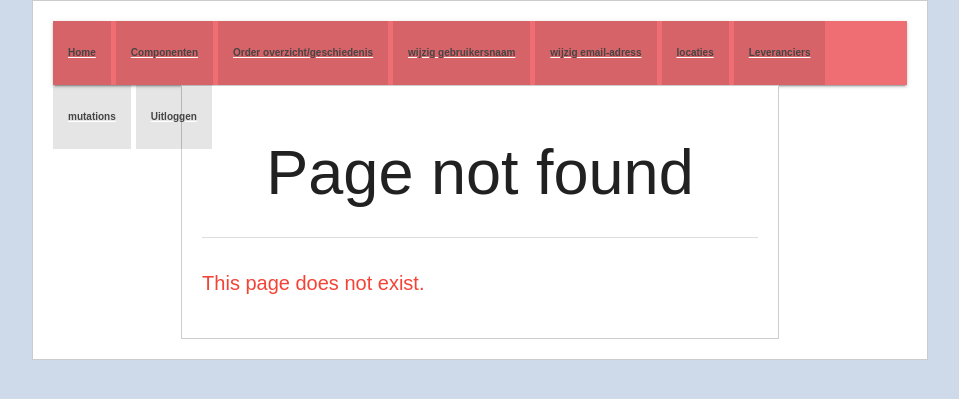
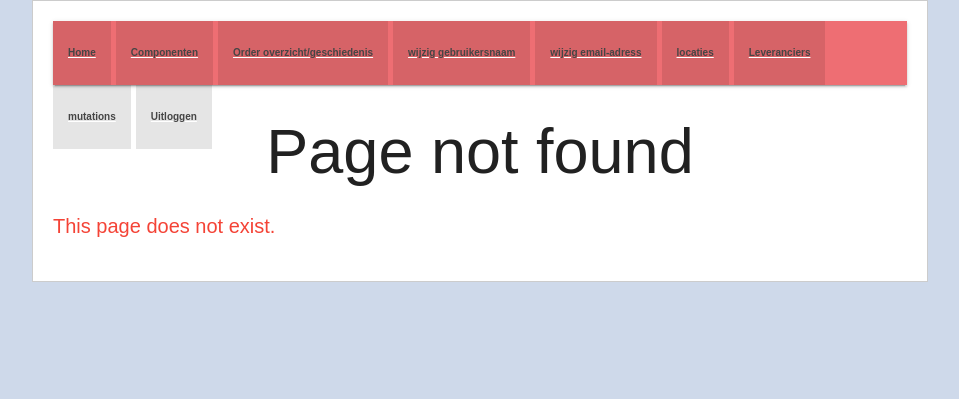
Before and after one commit to remcodezwart/component_beheer, a PHP site: template application/view/error/index.php in a window 1280 px wide. Shown: the top 399 px of the page, without its empty margins (160-1119 px from the left). Run offline with PHP 8.4, Linux system fonts and the light colour scheme; the template is opened without the code that fills it, so the values that code supplies are empty; some libraries are stand-ins or nearby versions.

Commit message:
missed a page

```diff
--- a/application/view/error/index.php
+++ b/application/view/error/index.php
@@ -1,6 +1,3 @@
-<div class="container">
-    <h1>Page not found</h1>
-    <div class="box">
-        <p class="red-text">This page does not exist.</p>
-    </div>
-</div>
+<h1>Page not found</h1>
+
+<p class="red-text">This page does not exist.</p>
```
